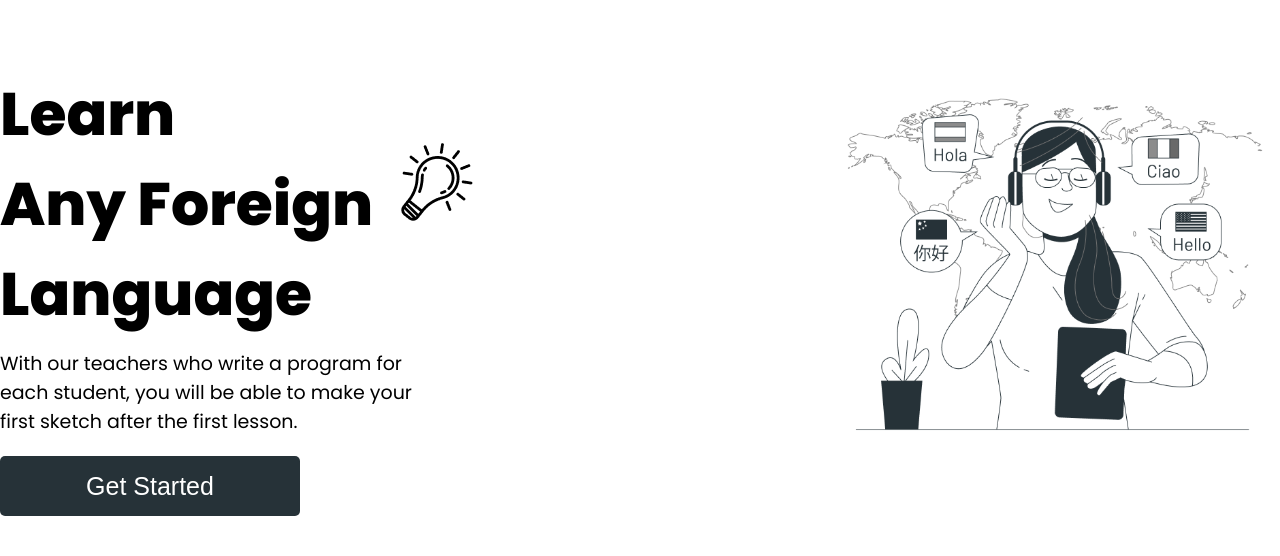
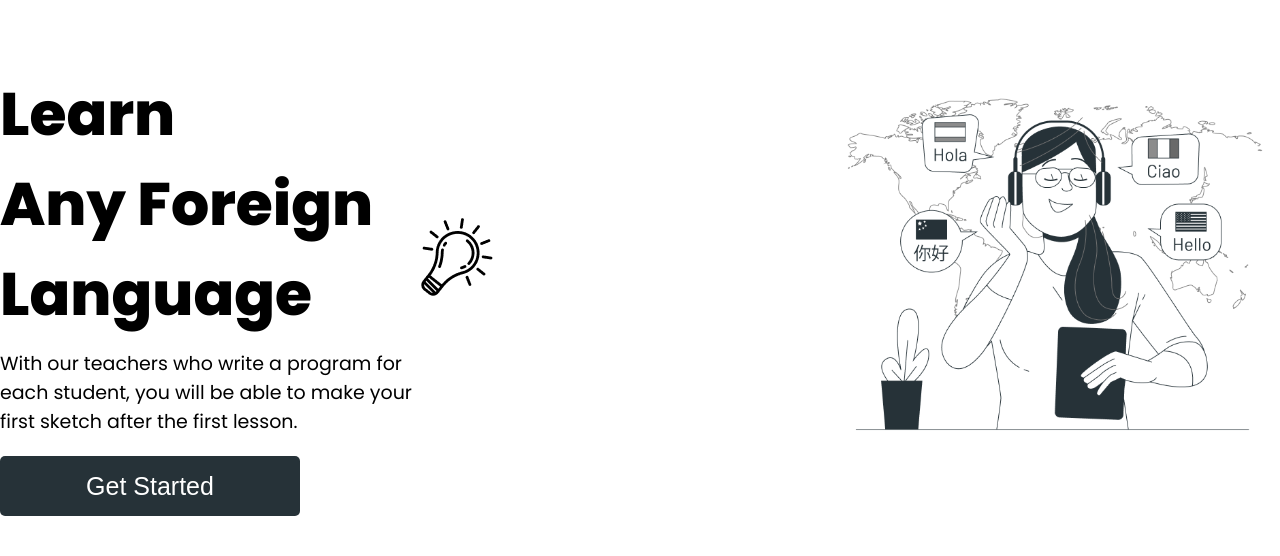
Before and after one commit to hpNUTELLA/proekt, a plain HTML site: page index.html in a window 1280 px wide. Shown: the part 71-627 px from the top of the page. Drawn offline with Linux system fonts and the light colour scheme.

Commit message:
innitial add

```diff
--- a/css/style.css
+++ b/css/style.css
@@ -175,7 +175,8 @@ ul{
     font-size: 30px;
 }
 .tittle-icon    {
-    margin-top: 55px;
+    margin-top: 130px;
+    margin-left: 20px;
 }
 .site-bio p{
     font-weight: 400;
```
